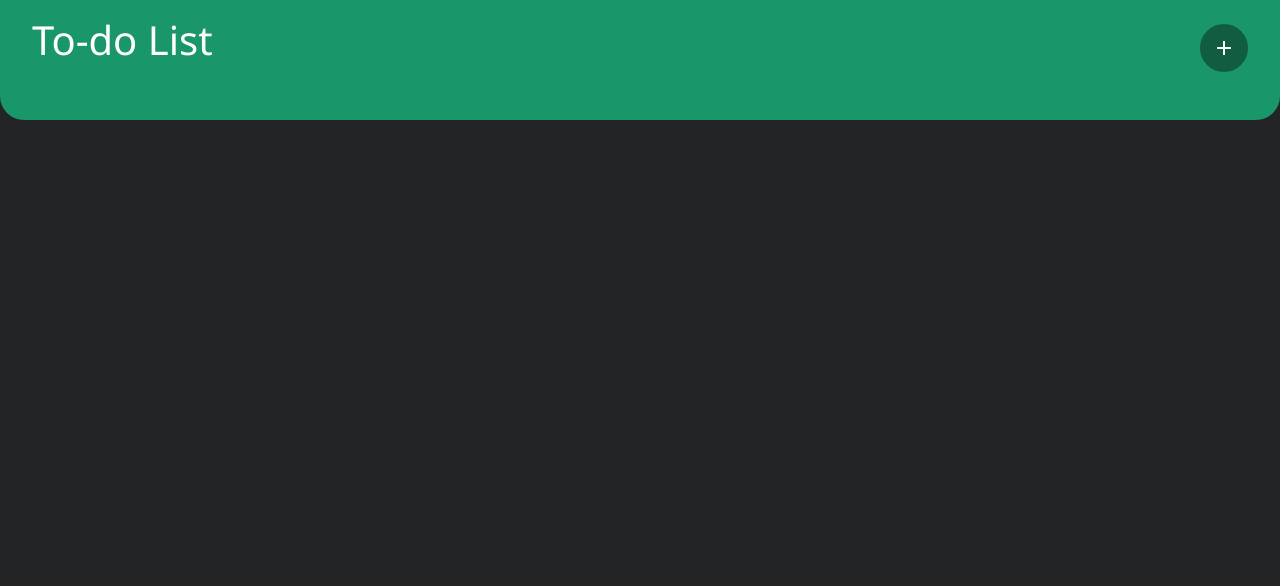
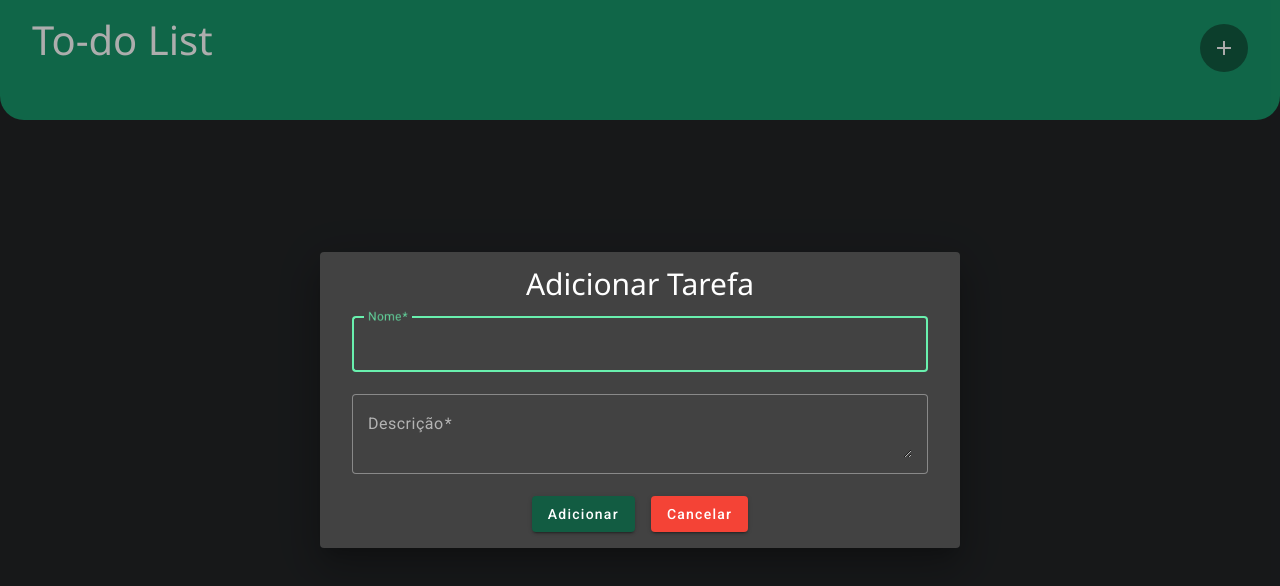
Before and after one commit to marcosJuniorPassarella/todo-list-16, an Angular app: page / in a window 1280 px wide. Both pictures are taken after a click on the button "add". Shown: the top 586 px of the page. Built offline with nearby package versions, Linux system fonts and the light colour scheme.

Commit message:
Working with modals

```diff
--- a/src/app/components/header/header.component.ts
+++ b/src/app/components/header/header.component.ts
@@ -1,9 +1,10 @@
-import { Component } from '@angular/core';
+import { Component, inject } from '@angular/core';
 import { CommonModule } from '@angular/common';
 import { MatButtonModule } from '@angular/material/button';
 import { MatDividerModule } from '@angular/material/divider';
 import { MatIconModule } from '@angular/material/icon';
-import { MatDialogModule } from '@angular/material/dialog';
+import { MatDialog, MatDialogModule } from '@angular/material/dialog';
+import { TodoFormComponent } from '../todo-form/todo-form.component';
 
 @Component({
   selector: 'app-header',
@@ -19,7 +20,12 @@
   styleUrls: [],
 })
 export class HeaderComponent {
+  private dialogService = inject(MatDialog);
+
   public handleOpenModal(): void {
-    alert('Adicionar nova tarefa');
+    this.dialogService.open(TodoFormComponent, {
+      width: '50vw',
+      maxHeight: '80vh',
+    });
   }
 }
--- a/src/app/components/todo-form/todo-form.component.html
+++ b/src/app/components/todo-form/todo-form.component.html
@@ -22,7 +22,14 @@
       <button mat-raised-button class="todo_form_sucess_btn" type="submit">
         Adicionar
       </button>
-      <button mat-raised-button color="warn" type="button">Cancelar</button>
+      <button
+        mat-raised-button
+        color="warn"
+        type="button"
+        (click)="handleCloseModal()"
+      >
+        Cancelar
+      </button>
     </div>
   </section>
 </form>
--- a/src/app/components/todo-form/todo-form.component.ts
+++ b/src/app/components/todo-form/todo-form.component.ts
@@ -12,6 +12,8 @@
 import { MatFormFieldModule } from '@angular/material/form-field';
 import { MatInputModule } from '@angular/material/input';
 import { TodoSignalsService } from 'src/app/services/todo-signals.service';
+import { MatDialogModule, MatDialogRef } from '@angular/material/dialog';
+import { HeaderComponent } from '../header/header.component';
 
 @Component({
   selector: 'app-todo-form',
@@ -24,12 +26,14 @@
     MatCardModule,
     MatFormFieldModule,
     MatInputModule,
+    MatDialogModule,
   ],
   templateUrl: './todo-form.component.html',
   styleUrls: [],
 })
 export class TodoFormComponent {
   private todoSignalsService = inject(TodoSignalsService);
+  private dialogRefService = inject(MatDialogRef<HeaderComponent>);
   public allTodos = this.todoSignalsService.todosState();
 
   public todosForm = new FormGroup({
@@ -48,6 +52,11 @@
       const done = false;
 
       this.todoSignalsService.updateTodos({ id, title, description, done });
+      this.dialogRefService.close();
     }
   }
+
+  public handleCloseModal(): void {
+    this.dialogRefService.close();
+  }
 }
```
